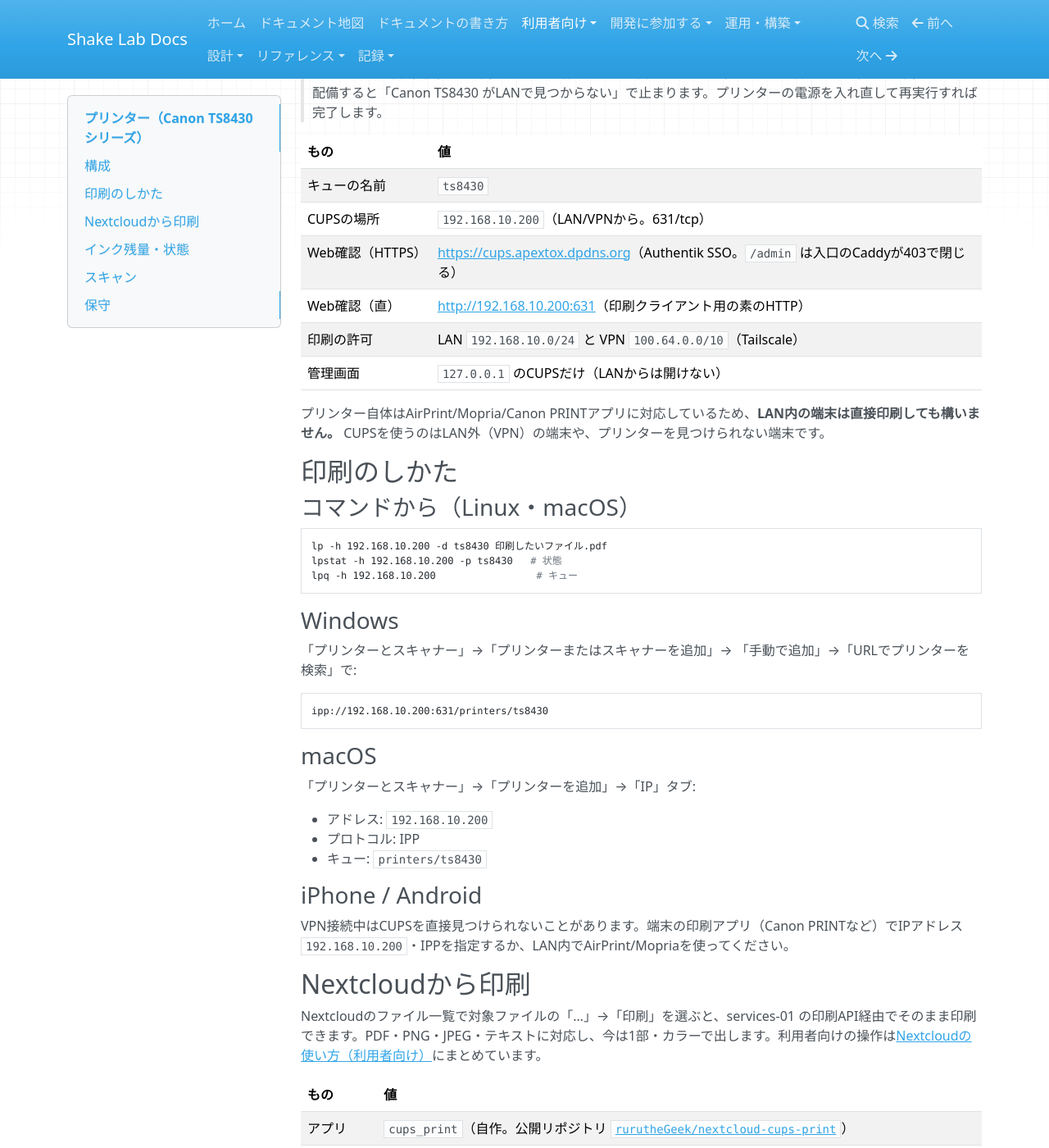
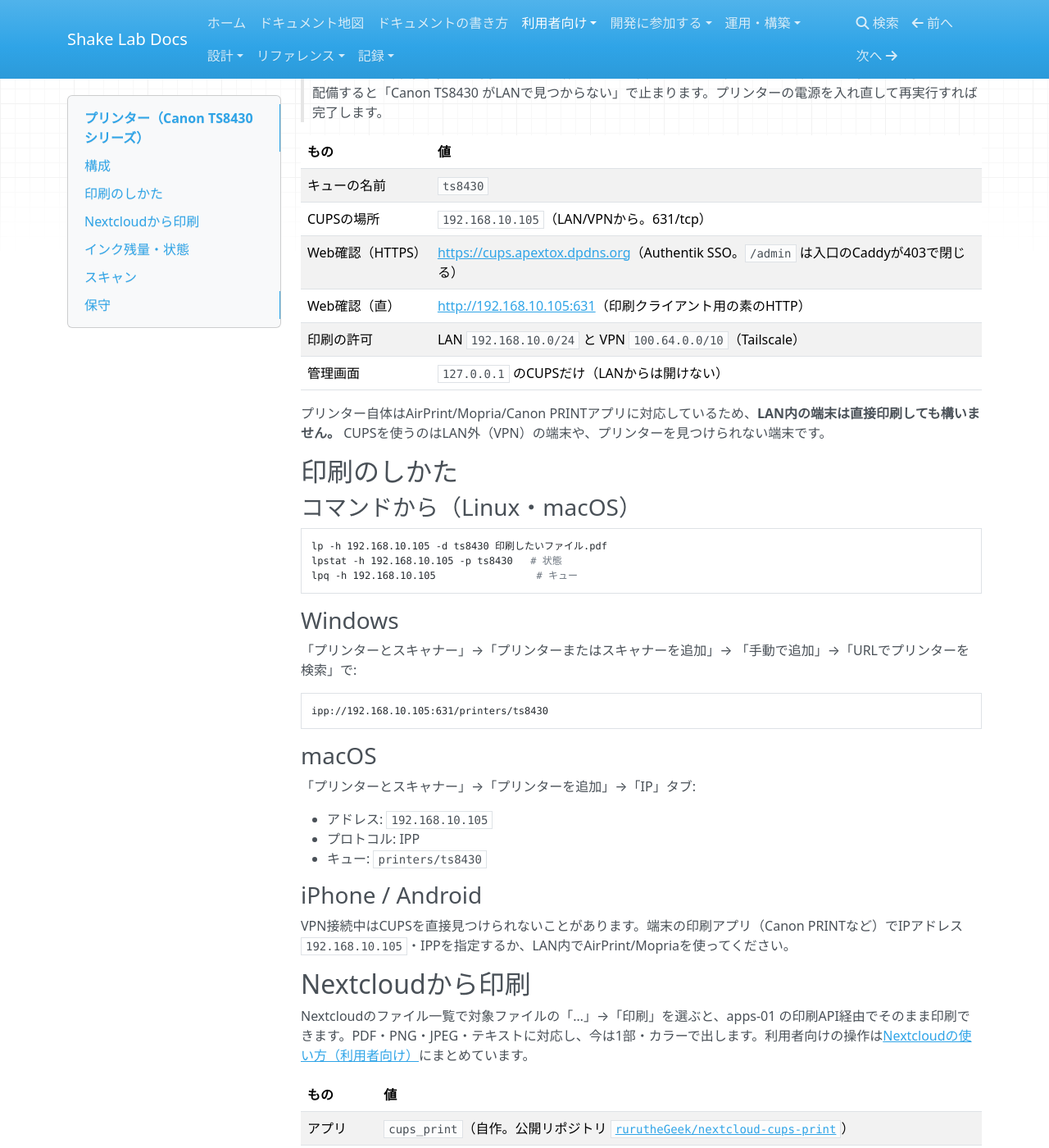
Before and after one commit to rurutheGeek/shake-cloud, an MkDocs documentation site: the page built from docs/services/printer.md, in a window 1280 px wide and 1400 px high, scrolled down 344 px. Shown: the whole window at 82% size. Built offline with MkDocs 1.6.1, drawn with Linux system fonts in a browser that asks for light colours; nearby versions of some CDN libraries; a script that is not in the unit is left out; some of the changed text lies outside the part shown.

Commit message:
feat(apps-01): CUPSと印刷APIをapps-01へ移す
Playbookの対象をappsグループ、DNSと印刷APIの向き先をapps-01へ切り替える。SGにmDNS（プリンター探索）と印刷API（media-01から）を足す。実機は移設済み。

Co-Authored-By: Claude Opus 5.5 <noreply@anthropic.com>

````diff
--- a/docs/services/printer.md
+++ b/docs/services/printer.md
@@ -21,9 +21,9 @@ tags:
 | もの | 値 |
 | --- | --- |
 | キューの名前 | `ts8430` |
-| CUPSの場所 | `192.168.10.200`（LAN/VPNから。631/tcp） |
+| CUPSの場所 | `192.168.10.105`（LAN/VPNから。631/tcp） |
 | Web確認（HTTPS） | <https://cups.apextox.dpdns.org>（Authentik SSO。`/admin` は入口のCaddyが403で閉じる） |
-| Web確認（直） | <http://192.168.10.200:631>（印刷クライアント用の素のHTTP） |
+| Web確認（直） | <http://192.168.10.105:631>（印刷クライアント用の素のHTTP） |
 | 印刷の許可 | LAN `192.168.10.0/24` と VPN `100.64.0.0/10`（Tailscale） |
 | 管理画面 | `127.0.0.1` のCUPSだけ（LANからは開けない） |
 
@@ -34,9 +34,9 @@ tags:
 ### コマンドから（Linux・macOS）
 
 ```bash
-lp -h 192.168.10.200 -d ts8430 印刷したいファイル.pdf
-lpstat -h 192.168.10.200 -p ts8430   # 状態
-lpq -h 192.168.10.200                 # キュー
+lp -h 192.168.10.105 -d ts8430 印刷したいファイル.pdf
+lpstat -h 192.168.10.105 -p ts8430   # 状態
+lpq -h 192.168.10.105                 # キュー
 ```
 
 ### Windows
@@ -45,29 +45,29 @@ lpq -h 192.168.10.200                 # キュー
 「手動で追加」→「URLでプリンターを検索」で:
 
 ```text
-ipp://192.168.10.200:631/printers/ts8430
+ipp://192.168.10.105:631/printers/ts8430
 ```
 
 ### macOS
 
 「プリンターとスキャナー」→「プリンターを追加」→「IP」タブ:
 
-- アドレス: `192.168.10.200`
+- アドレス: `192.168.10.105`
 - プロトコル: IPP
 - キュー: `printers/ts8430`
 
 ### iPhone / Android
 
-VPN接続中はCUPSを直接見つけられないことがあります。端末の印刷アプリ（Canon PRINTなど）でIPアドレス `192.168.10.200`・IPPを指定するか、LAN内でAirPrint/Mopriaを使ってください。
+VPN接続中はCUPSを直接見つけられないことがあります。端末の印刷アプリ（Canon PRINTなど）でIPアドレス `192.168.10.105`・IPPを指定するか、LAN内でAirPrint/Mopriaを使ってください。
 
 ## Nextcloudから印刷
 
-Nextcloudのファイル一覧で対象ファイルの「…」→「印刷」を選ぶと、services-01 の印刷API経由でそのまま印刷できます。PDF・PNG・JPEG・テキストに対応し、今は1部・カラーで出します。利用者向けの操作は[Nextcloudの使い方（利用者向け）](nextcloud-guide.md)にまとめています。
+Nextcloudのファイル一覧で対象ファイルの「…」→「印刷」を選ぶと、apps-01 の印刷API経由でそのまま印刷できます。PDF・PNG・JPEG・テキストに対応し、今は1部・カラーで出します。利用者向けの操作は[Nextcloudの使い方（利用者向け）](nextcloud-guide.md)にまとめています。
 
 | もの | 値 |
 | --- | --- |
 | アプリ | `cups_print`（自作。公開リポジトリ [`rurutheGeek/nextcloud-cups-print`](https://github.com/rurutheGeek/nextcloud-cups-print)） |
-| 印刷API | services-01 の `:6320`。トークン認証で、Nextcloud（media-01）からのみ受け付け |
+| 印刷API | apps-01 の `:6320`。トークン認証で、Nextcloud（media-01）からのみ受け付け |
 | トークン | `platform/sops/print-api.sops.yaml`（CUPSロールとNextcloudの配備が読む） |
 | 配備 | `platform/ansible/media-nextcloud.yml`（アプリのコピーと `occ` 設定まで行う） |
 
````
Also changed, not shown: docs/operations/handover.md (+1 -1 lines), docs/reference/urls.md (+4 -3 lines), 9 other files.
